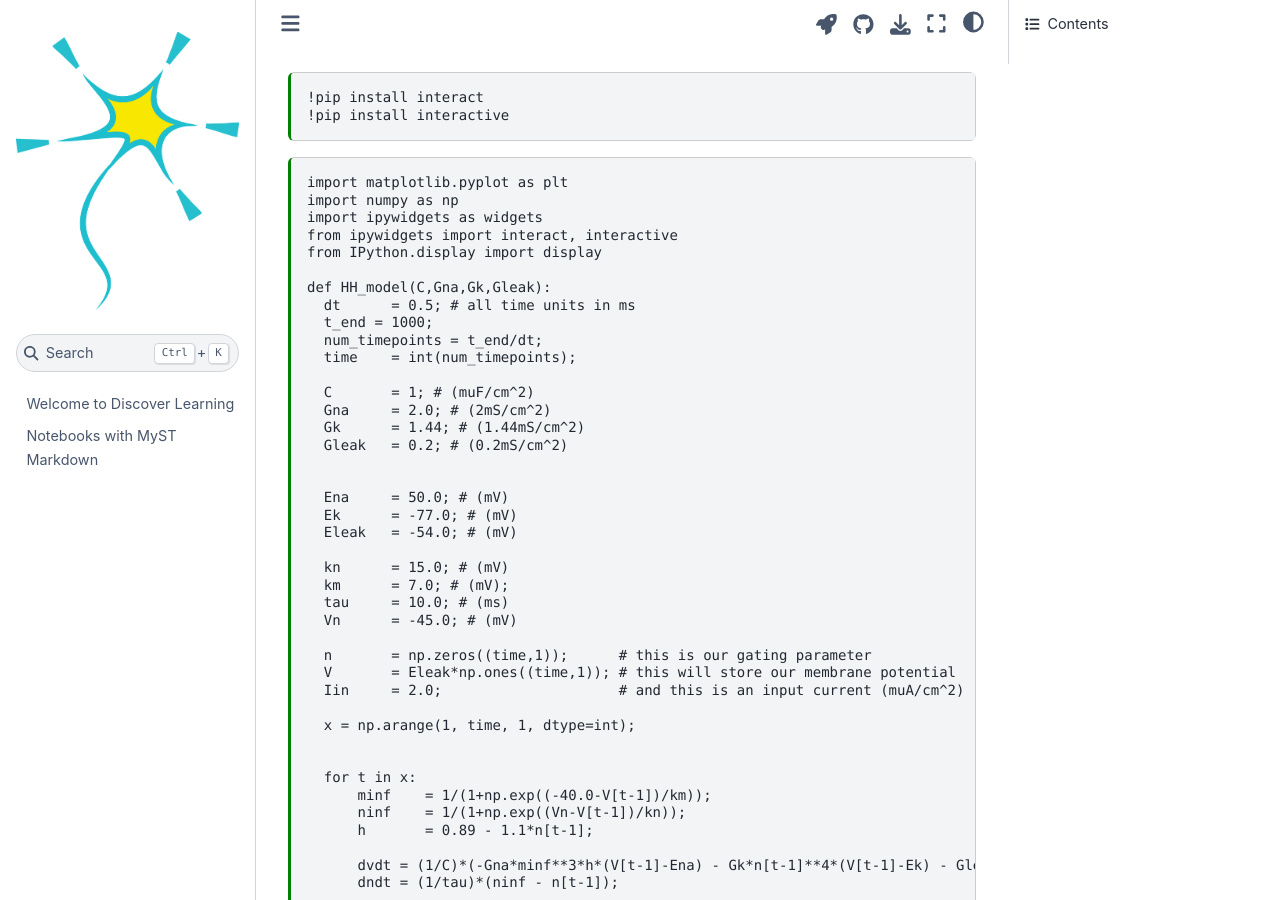
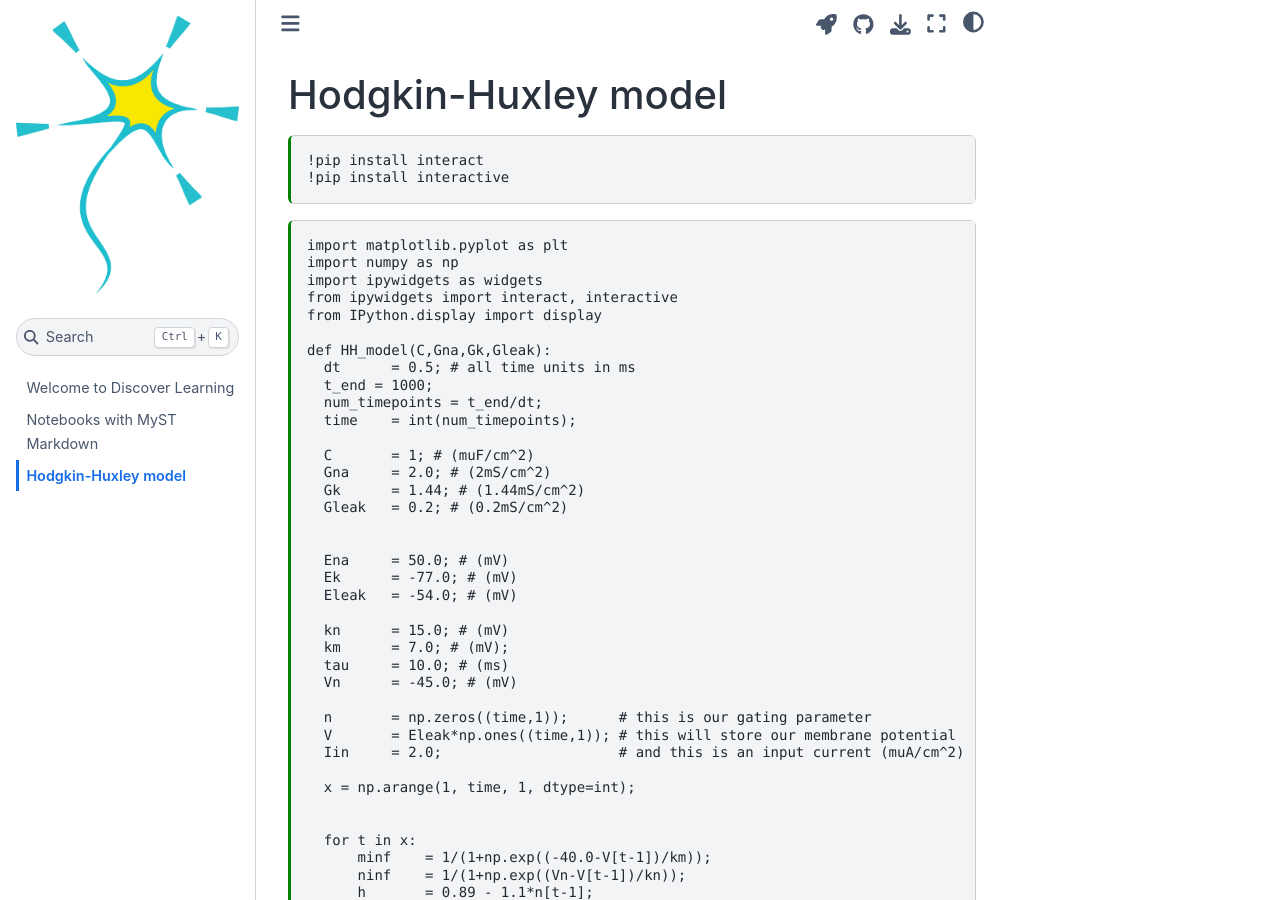
Before and after one commit to mannazsci/DiscoverLearning, a Jupyter Book: the page built from HHmodel.md, in a window 1280 px wide and 900 px high. Built offline with Jupyter Book 1.0.4 settings and Sphinx 7.4.7 and the Sphinx Book theme 1.1.4, drawn with Linux system fonts in a browser that asks for light colours.

Commit message:
Update HHmodel.md

````diff
--- a/HHmodel.md
+++ b/HHmodel.md
@@ -9,6 +9,8 @@ kernelspec:
   display_name: Python 3
   name: python3
 ---
+
+# Hodgkin-Huxley model
 
 ```{code-cell}
 :id: dK7zScO0yTTH
````
